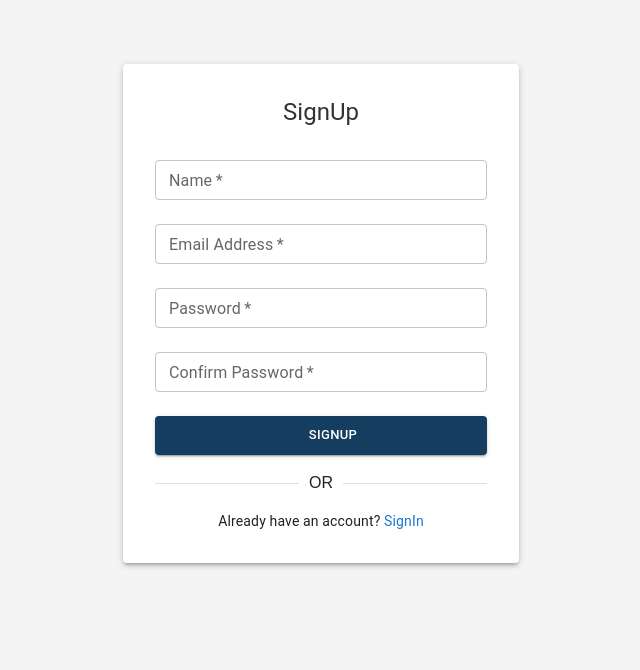
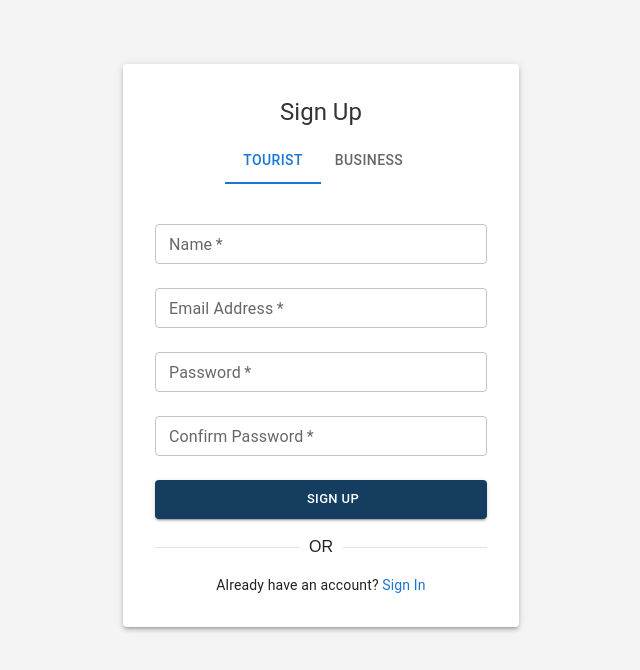
Before and after one commit to kalana-mihiranga/BookNGo-App, a React (Create React App) app in the folder app/: page /signup in a window 1280 px wide. Shown: the top 670 px of the page, without its empty margins (319-959 px from the left). Built offline with nearby package versions, Linux system fonts and the light colour scheme; some icons are missing.

Commit message:
register and login form integrate

```diff
--- a/app/package.json
+++ b/app/package.json
@@ -15,6 +15,7 @@
     "axios": "^1.8.4",
     "bootstrap": "^5.3.3",
     "bootstrap-icons": "^1.11.3",
+    "notistack": "^3.0.2",
     "react": "^19.0.0",
     "react-dom": "^19.0.0",
     "react-icons": "^5.5.0",
--- a/app/src/App.js
+++ b/app/src/App.js
@@ -1,4 +1,5 @@
 import React from "react";
+import { SnackbarProvider } from "notistack";
 import { BrowserRouter as Router, Routes, Route } from "react-router-dom";
 import EventForm from "./components/EventForm";
 import Events from "./components/Events";
@@ -26,6 +27,11 @@ import TourismDashboard from "./pages/business/DBoard";
 
 function App() {
   return (
+    <SnackbarProvider
+      maxSnack={3}
+      anchorOrigin={{ vertical: "top", horizontal: "right" }}
+      autoHideDuration={4000}
+    >
       <Router>
         <Routes>
           <Route path="/previos" element={<Home />} />
@@ -56,6 +62,7 @@ function App() {
           <Route path="/payment" element={<Payment />} />
         </Routes>
       </Router>
+    </SnackbarProvider>
   );
 }
 
--- a/app/src/pages/common/SignIn.js
+++ b/app/src/pages/common/SignIn.js
@@ -1,4 +1,5 @@
 import React, { useState } from "react";
+import axios from "axios";
 import { Link, useNavigate } from "react-router-dom";
 import {
   Container,
@@ -7,27 +8,49 @@ import {
   TextField,
   Button,
   Paper,
-  Divider
+  Divider,
 } from "@mui/material";
-import LoginIcon from '@mui/icons-material/Login';
+import LoginIcon from "@mui/icons-material/Login";
+import { useSnackbar } from "notistack";
 import "../../styles/common/SignIn.css";
 
 function SignIn() {
-  const [email, setEmail] = useState("admin@example.com");
-  const [password, setPassword] = useState("admin123");
+  const [email, setEmail] = useState("");
+  const [password, setPassword] = useState("");
   const navigate = useNavigate();
+  const { enqueueSnackbar } = useSnackbar();
+  const baseURL = "http://localhost:5000";
 
-  const handleSubmit = (e) => {
+  const clearForm = () => {
+    setEmail("");
+    setPassword("");
+  }
+
+  const handleSubmit = async (e) => {
     e.preventDefault();
 
-    if (email === "admin@example.com" && password === "admin123") {
-      navigate("/admin-dashboard");
+    if (!email.trim() || !password.trim()) {
+      enqueueSnackbar("Email and password are required", { variant: "warning" });
+      return;
     }
-    if (email === "bus@example.com" && password === "admin123") {
-      navigate("/manage-events");
-    }
-    if (email === "tourist@example.com" && password === "admin123") {
-      navigate("/");
+
+    const payload = {
+      email: email,
+      password: password,
+    };
+
+    try {
+      const response = await axios.post(`${baseURL}/api/signin`, payload);
+      // console.log(response.data);
+      const successMessage = response.data?.message || "Signin successful!";
+      enqueueSnackbar(successMessage, { variant: "success" });
+      // clearForm();
+    } catch (error) {
+      const errorMsg =
+        error.response?.data?.error ||
+        error.response?.data?.message ||
+        "Signin failed. Please try again.";
+      enqueueSnackbar(errorMsg, { variant: "error" });
     }
   };
 
@@ -40,11 +63,11 @@ function SignIn() {
           p: 4,
           display: "flex",
           flexDirection: "column",
-          alignItems: "center"
+          alignItems: "center",
         }}
       >
         <Typography variant="h5" component="h1" gutterBottom>
-          SignIn
+          Sign In
         </Typography>
 
         <Box component="form" onSubmit={handleSubmit} sx={{ width: "100%", mt: 1 }}>
@@ -80,10 +103,10 @@ function SignIn() {
             size="small"
             fullWidth
             variant="contained"
-            sx={{ py: 1, mt: 2, backgroundColor: '#143D60' }}
+            sx={{ py: 1, mt: 2, backgroundColor: "#143D60" }}
             startIcon={<LoginIcon />}
           >
-            SignIn
+            Sign In
           </Button>
         </Box>
 
@@ -92,7 +115,7 @@ function SignIn() {
         <Typography variant="body2">
           New here?{" "}
           <Link to="/signup" style={{ textDecoration: "none", color: "#1976d2" }}>
-            SignUp
+            Sign Up
           </Link>
         </Typography>
       </Paper>
--- a/app/src/pages/common/SignUp.js
+++ b/app/src/pages/common/SignUp.js
@@ -1,4 +1,5 @@
-import React from "react";
+import React, { useState } from "react";
+import axios from "axios";
 import { Link } from "react-router-dom";
 import {
   Container,
@@ -7,12 +8,93 @@ import {
   TextField,
   Button,
   Paper,
-  Divider
+  Divider,
+  Tabs,
+  Tab,
 } from "@mui/material";
-import PersonAddIcon from '@mui/icons-material/PersonAdd';
-import "../../styles/common/SignUp.css";
+import PersonAddIcon from "@mui/icons-material/PersonAdd";
+import { useNavigate } from "react-router-dom";
+import { useSnackbar } from "notistack";
 
 function SignUp() {
+  const [tabValue, setTabValue] = useState(0);
+  const [formData, setFormData] = useState({
+    name: "",
+    email: "",
+    password: "",
+    confirmPassword: "",
+  });
+
+  const { enqueueSnackbar } = useSnackbar();
+  const navigate = useNavigate();
+  const baseURL = "http://localhost:5000";
+
+  const handleTabChange = (event, newValue) => {
+    setTabValue(newValue);
+    clearForm();
+  };
+
+  const clearForm = () => {
+    setFormData({ name: "", email: "", password: "", confirmPassword: "" });
+  };
+
+  const handleChange = (e) => {
+    setFormData((prev) => ({
+      ...prev,
+      [e.target.name]: e.target.value,
+    }));
+  };
+
+  const validateForm = () => {
+    const errors = [];
+
+    if (!formData.name.trim()) errors.push("Name is required");
+    if (!formData.email.trim()) errors.push("Email is required");
+    else if (!/^\S+@\S+\.\S+$/.test(formData.email))
+      errors.push("Invalid email format");
+
+    if (!formData.password) errors.push("Password is required");
+    if (formData.password.length < 6)
+      errors.push("Password must be at least 6 characters");
+    if (formData.password !== formData.confirmPassword)
+      errors.push("Passwords do not match");
+
+    return errors;
+  };
+
+  const handleSubmit = async (e) => {
+    e.preventDefault();
+
+    const errors = validateForm();
+    if (errors.length > 0) {
+      errors.forEach((err) => enqueueSnackbar(err, { variant: "warning" }));
+      return;
+    }
+
+    const payload = {
+      name: formData.name,
+      email: formData.email,
+      password: formData.password,
+      role: tabValue === 0 ? "TOURIST" : "BUSINESS",
+    };
+
+    try {
+      const response = await axios.post(`${baseURL}/api/signup`, payload);
+      const successMessage = response.data?.message || "Signup successful!";
+      enqueueSnackbar(successMessage, { variant: "success" });
+      setTimeout(() => {
+        clearForm();
+        navigate("/signin");
+      }, 1000);
+    } catch (error) {
+      const errorMsg =
+        error.response?.data?.error ||
+        error.response?.data?.message ||
+        "Signup failed. Please try again.";
+      enqueueSnackbar(errorMsg, { variant: "error" });
+    }
+  };
+
   return (
     <Container maxWidth="xs">
       <Paper
@@ -22,24 +104,39 @@ function SignUp() {
           p: 4,
           display: "flex",
           flexDirection: "column",
-          alignItems: "center"
+          alignItems: "center",
         }}
       >
         <Typography variant="h5" component="h1" gutterBottom>
-          SignUp
+          Sign Up
         </Typography>
 
-        <Box component="form" sx={{ width: "100%", mt: 1 }}>
+        <Tabs
+          value={tabValue}
+          onChange={handleTabChange}
+          variant="fullWidth"
+          sx={{ mb: 2 }}
+        >
+          <Tab label="Tourist" />
+          <Tab label="Business" />
+        </Tabs>
+
+        <Box
+          component="form"
+          onSubmit={handleSubmit}
+          sx={{ width: "100%", mt: 1 }}
+        >
           <TextField
             variant="outlined"
             margin="normal"
             required
             fullWidth
             id="name"
-            label="Name"
+            label={tabValue === 0 ? "Name" : "Business Name"}
             name="name"
             size="small"
-            autoComplete="name"
+            value={formData.name}
+            onChange={handleChange}
           />
           <TextField
             variant="outlined"
@@ -50,7 +147,8 @@ function SignUp() {
             label="Email Address"
             name="email"
             size="small"
-            autoComplete="email"
+            value={formData.email}
+            onChange={handleChange}
           />
           <TextField
             variant="outlined"
@@ -62,29 +160,31 @@ function SignUp() {
             type="password"
             id="password"
             size="small"
-            autoComplete="new-password"
+            value={formData.password}
+            onChange={handleChange}
           />
           <TextField
             variant="outlined"
             margin="normal"
             required
             fullWidth
-            name="password"
+            name="confirmPassword"
             label="Confirm Password"
             type="password"
-            id="password"
+            id="confirmPassword"
             size="small"
-            autoComplete="new-password"
+            value={formData.confirmPassword}
+            onChange={handleChange}
           />
           <Button
             type="submit"
             fullWidth
             variant="contained"
             size="small"
-            sx={{ py: 1, mt: 2, backgroundColor: '#143D60' }}
+            sx={{ py: 1, mt: 2, backgroundColor: "#143D60" }}
             startIcon={<PersonAddIcon />}
           >
-            SignUp
+            Sign Up
           </Button>
         </Box>
 
@@ -92,8 +192,11 @@ function SignUp() {
 
         <Typography variant="body2">
           Already have an account?{" "}
-          <Link to="/signin" style={{ textDecoration: "none", color: "#1976d2" }}>
-            SignIn
+          <Link
+            to="/signin"
+            style={{ textDecoration: "none", color: "#1976d2" }}
+          >
+            Sign In
           </Link>
         </Typography>
       </Paper>
```
Also changed, not shown: app/src/components/Navbar/Navbar.js (+40 -45 lines), 1 other file (tests, documents, lock files or other folders). Lines whose indentation alone changed are shown as unchanged.
